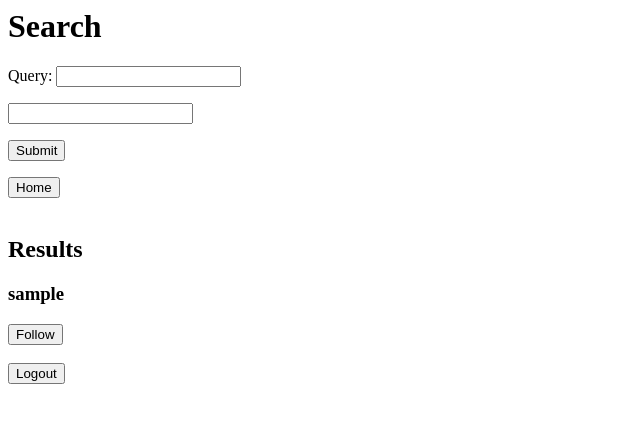
After one commit to eacarrasco/CMPE131Project, a Python web app: template flask-project/app/templates/search.html in a window 1280 px wide. The commit adds this page. Shown: the top 423 px of the page, without its empty margins (0-640 px from the left). Run offline with Jinja, Linux system fonts and the light colour scheme; the template is opened without the code that fills it: most values are stand-ins (such as "Sample title", 1, 10 or a date in 2020); form fields are guessed from the names that the template uses.

Commit message:
Add "search for users" and "search for messages" functional requirements

```diff
--- a/flask-project/app/templates/favorites.html
+++ b/flask-project/app/templates/favorites.html
@@ -1,6 +1,7 @@
 {% extends 'base.html' %}
 {% block myContent %}
     <h1>Your favorite messages</h1>
+    <button onclick="location.href='/search/';">Search</button>
     {% if messages %}
         {% for message in messages %}
             <br>
--- a/flask-project/app/templates/home.html
+++ b/flask-project/app/templates/home.html
@@ -1,6 +1,7 @@
 {% extends 'base.html' %}
 {% block myContent %}
     <h1>Welcome to {{username}}'s homepage</h1>
+    <button onclick="location.href='/search/';">Search</button>
     {% if messages %}
         {% for message in messages %}
             <br>
--- /dev/null
+++ b/flask-project/app/templates/search.html
@@ -0,0 +1,38 @@
+{% extends "base.html" %}
+{% block myContent %}
+<h1>Search</h1>
+<form action="" method="POST" novalidate>
+	{{form.hidden_tag()}}
+	<p>{{form.query.label}}: {{form.query()}}</p>
+	<p>{{form.mode}}</p>
+	<p>{{form.submit()}}</p>
+</form>
+<button onclick="location.href='/';">Home</button>
+<br><br>
+    {% if results is defined %}
+		<h2>Results</h2>
+		{% if results|length == 0 %}
+			<p>No results found!</p>
+		{% else %}
+			{% if results[0].username is defined %}
+<!--				if 'username' field exists, results is User objects. Otherwise, results is Message objects-->
+				{% for user in results %}
+					<h3>{{ user.username }}</h3>
+					<button>Follow</button>
+					<br>
+				{% endfor %}
+			{% else %}
+				{% for message in results %}
+					<h3>{{message.user.username}}</h3>
+					<p>{{message.contents}}
+						<!--{% if message.liked %}
+							<button type="button"><img src="https://cdn-icons-png.flaticon.com/512/1076/1076984.png" alt="flaticon.com heart closed" style="width:12px;height:12px"></button></p>
+						{% else %}
+							<button type="button"><img src="https://cdn-icons-png.flaticon.com/512/1077/1077035.png" alt="flaticon.com heart open" style="width:12px;height:12px"></button></p>
+						{% endif %}-->
+					<br>
+				{% endfor %}
+			{% endif %}
+		{% endif %}
+    {% endif %}
+{% endblock %}
```
Also changed, not shown: flask-project/app/forms.py (+7 -1 lines), flask-project/app/models.py (+7 -2 lines), flask-project/app/routes.py (+35 -12 lines), flask-project/create-db.py (+4 -3 lines), flask-project/app/app.db.
